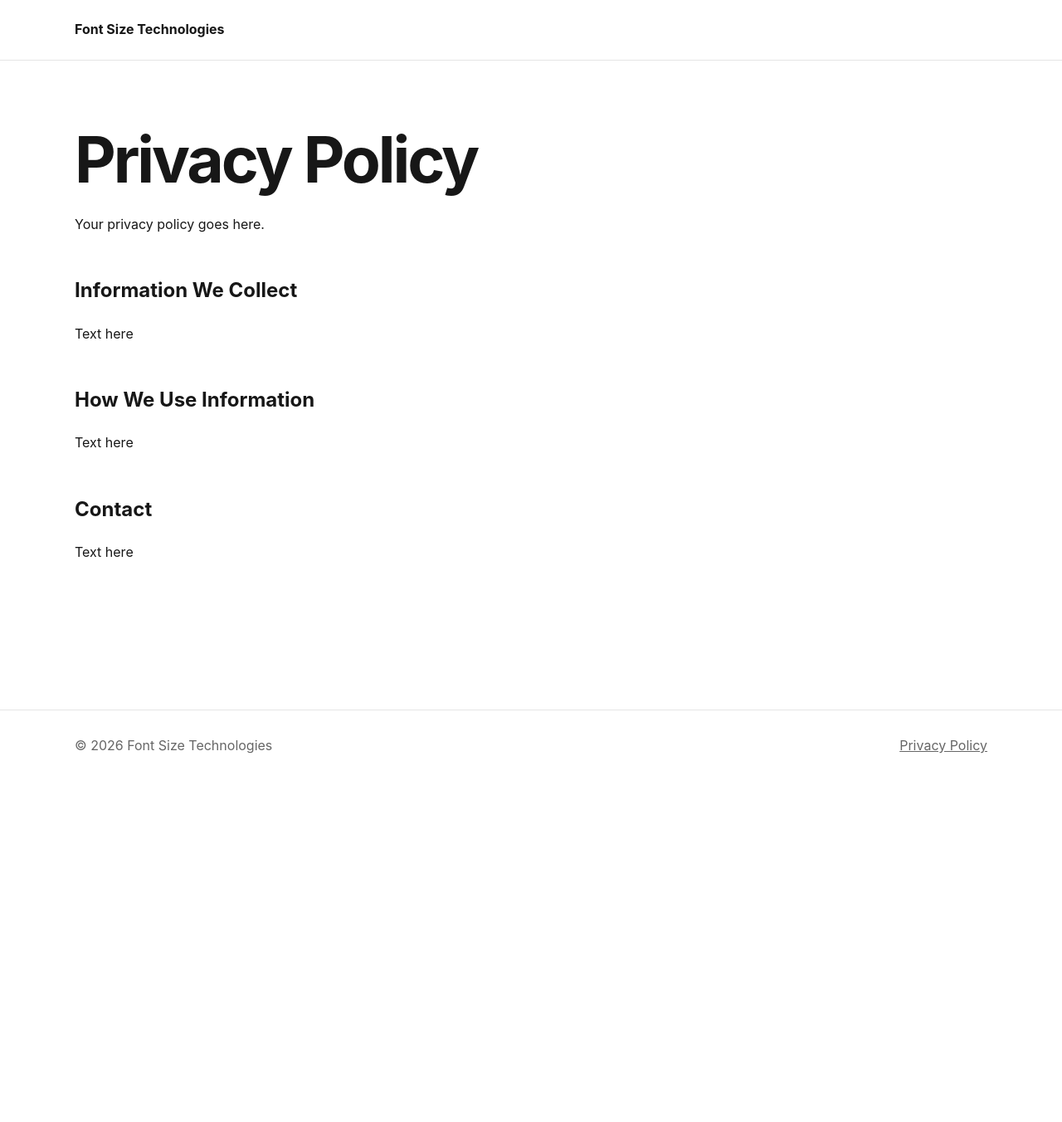
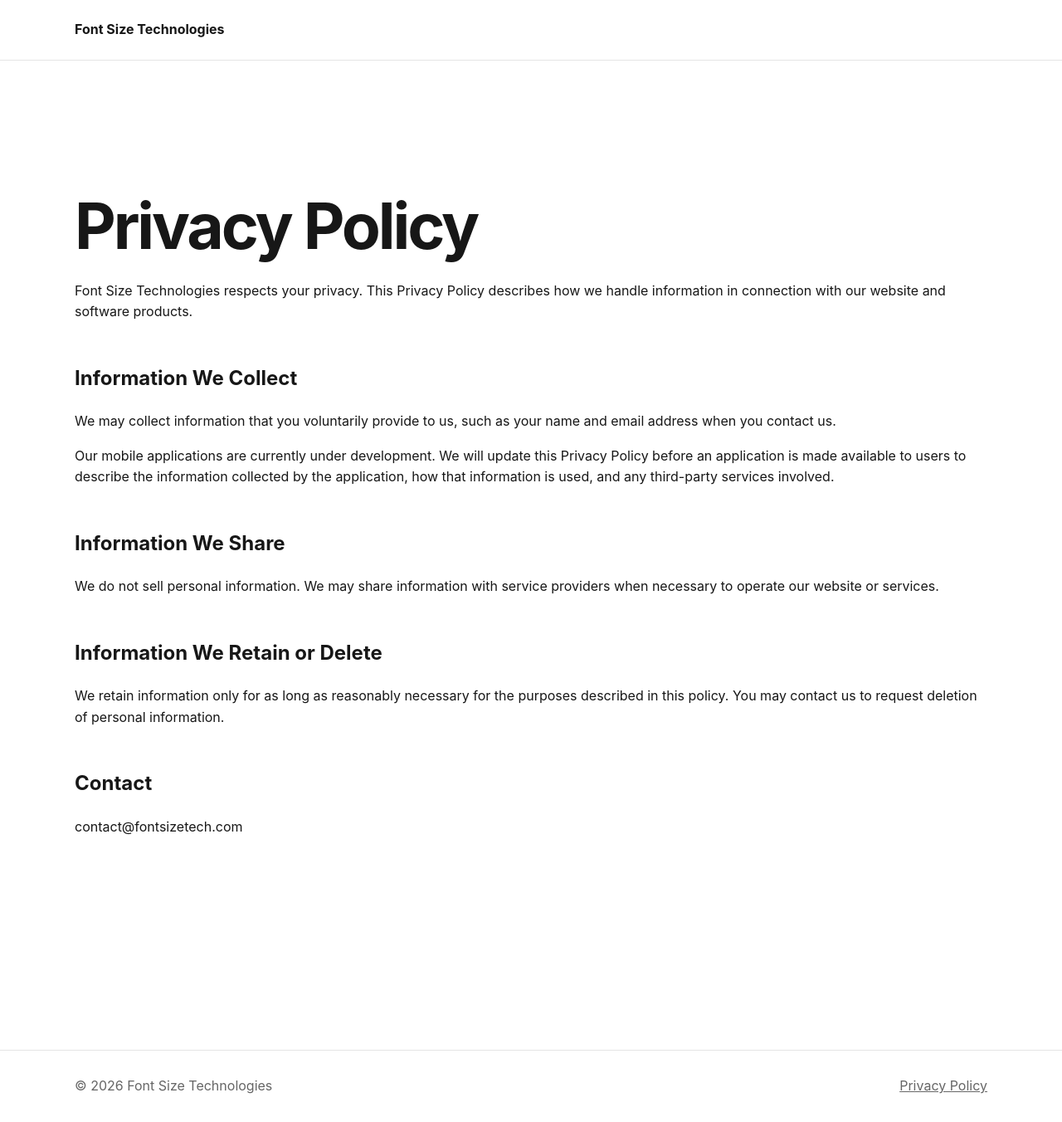
Before and after one commit to Font-Size-Technologies/font-size-technologies.github.io, a Jekyll site: the page built from privacy.md, in a window 1280 px wide. Shown: the whole page at 83% size. Built offline with Jekyll 4.4.1, drawn with Linux system fonts in a browser that asks for light colours; before the commit the page ends 941 px from its top, so only the background shows below that.

Commit message:
Page layout padding and text

```diff
--- a/assets/css/style.css
+++ b/assets/css/style.css
@@ -33,7 +33,7 @@ body {
 }
 
 .page {
-  padding: 80px 0;
+  padding: 160px 0;
 }
 
 .page h1 {
--- a/privacy.md
+++ b/privacy.md
@@ -5,16 +5,22 @@ title: Privacy Policy
 
 # Privacy Policy
 
-Your privacy policy goes here.
+Font Size Technologies respects your privacy. This Privacy Policy describes how we handle information in connection with our website and software products.
 
 ## Information We Collect
 
-Text here
+We may collect information that you voluntarily provide to us, such as your name and email address when you contact us.
 
-## How We Use Information
+Our mobile applications are currently under development. We will update this Privacy Policy before an application is made available to users to describe the information collected by the application, how that information is used, and any third-party services involved.
 
-Text here
+## Information We Share
+
+We do not sell personal information. We may share information with service providers when necessary to operate our website or services.
+
+## Information We Retain or Delete
+
+We retain information only for as long as reasonably necessary for the purposes described in this policy. You may contact us to request deletion of personal information.
 
 ## Contact
 
-Text here
+contact@fontsizetech.com
```
